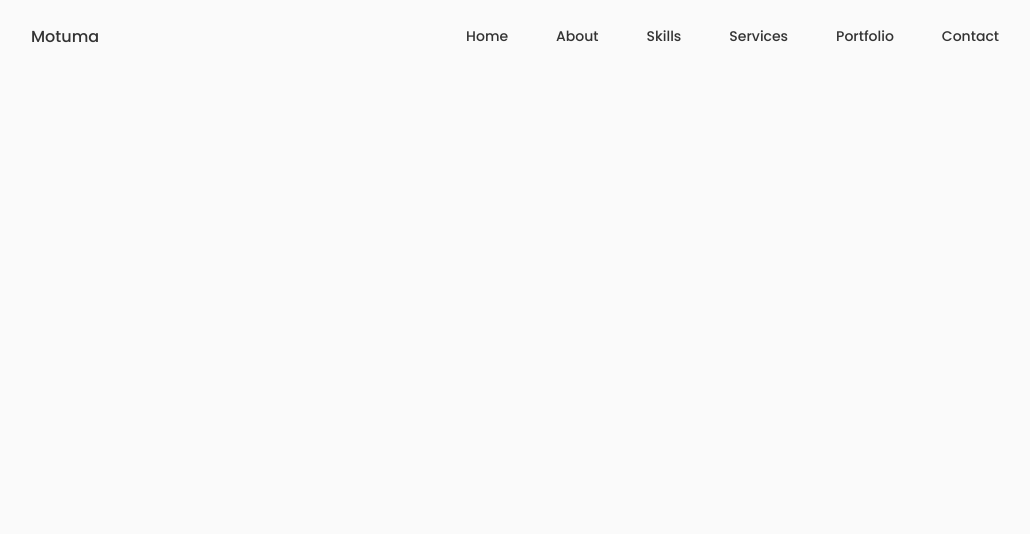
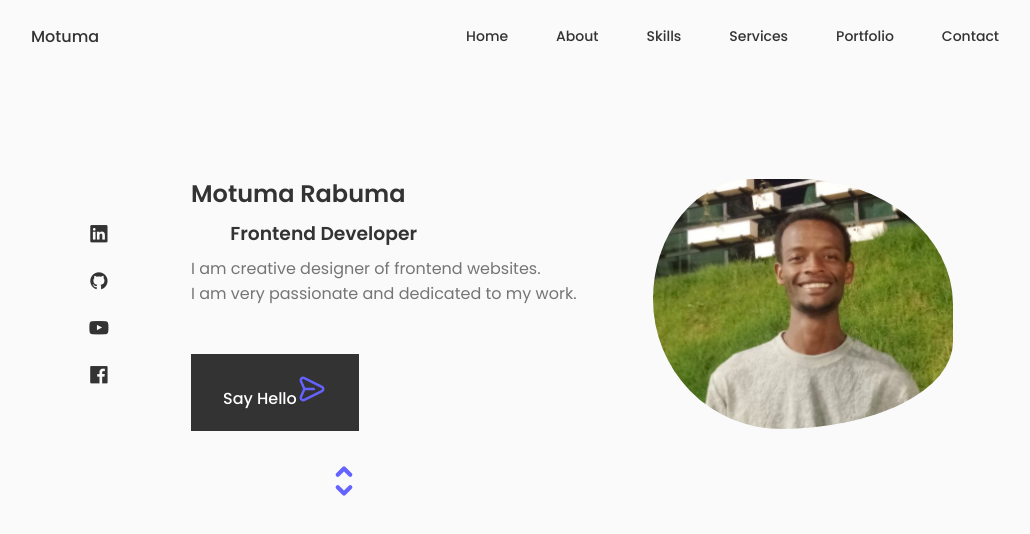
Before and after one commit to Motuma5200/portfolio, a React (Create React App) app: page / in a window 1280 px wide. Shown: the top 534 px of the page, without its empty margins (125-1155 px from the left). Built offline with nearby package versions, Linux system fonts and the light colour scheme.

Commit message:
Home is adjusted

```diff
--- a/src/App.css
+++ b/src/App.css
@@ -105,20 +105,21 @@ img{
 
 .section{
   padding: 6rem 0 2rem;
+
 }
 
-.section_tittle{
+.section-tittle{
   font-size: var(--h1-font-size);
   color: var(--tittle-color);
 }
 
-.section_subtittle{
+.section-subtittle{
   display: block;
   font-size: var(--small-font-size);
   margin-bottom: 4rem;
 }
 
-.section_tittle, .section_subtittle{
+.section-tittle, .section-subtittle{
   text-align: center;
 }
 
@@ -141,6 +142,7 @@ img{
   background-color: var(--tittle-color);
   padding: 1.25rem 2rem;
   font-weight: var(--font-medium);
+  color: #fff;
 }
 
 .button :hover {
--- a/src/App.js
+++ b/src/App.js
@@ -1,5 +1,6 @@
 import React from 'react';
 import Header from './Components/Top/Header'
+import Home from './Components/home/Home';
 
 import './App.css';
 
@@ -7,6 +8,11 @@ function App() {
   return (
     <>
       <Header/>
+
+      <main className='main'>
+      <Home/>
+      </main>
+
     </>
   );
 }
--- /dev/null
+++ b/src/Components/home/Data.jsx
@@ -0,0 +1,25 @@
+import React from 'react'
+
+function Data() {
+  return (
+
+    <div className="home-data">
+        <h1 className="home-tittle">Motuma Rabuma</h1>
+
+    <h3 className="home-subtittle">Frontend Developer</h3>
+
+    <p className="home-description">
+        I am creative designer of frontend websites.<br/>
+        I am very passionate and dedicated to my work.
+    </p>
+
+    <a href="#contact" className="button button_flex">Say Hello
+    <svg height={30} width={30} xmlns="http://www.w3.org/2000/svg" viewBox="0 0 24 24" id="message"><path fill="#6563FF" d="M20.34,9.32l-14-7a3,3,0,0,0-4.08,3.9l2.4,5.37h0a1.06,1.06,0,0,1,0,.82l-2.4,5.37A3,3,0,0,0,5,22a3.14,3.14,0,0,0,1.35-.32l14-7a3,3,0,0,0,0-5.36Zm-.89,3.57-14,7a1,1,0,0,1-1.35-1.3l2.39-5.37A2,2,0,0,0,6.57,13h6.89a1,1,0,0,0,0-2H6.57a2,2,0,0,0-.08-.22L4.1,5.41a1,1,0,0,1,1.35-1.3l14,7a1,1,0,0,1,0,1.78Z"></path></svg>
+
+    </a>
+    </div>
+
+  )
+}
+
+export default Data
--- /dev/null
+++ b/src/Components/home/Home.jsx
@@ -0,0 +1,27 @@
+import React from 'react'
+import './home.css'
+import Social from './Social'
+import Data from './Data'
+import ScrollHome from './ScrollHome'
+
+function Home() {
+  return (
+    <section className="home section" id="home">
+        <div className="home-container container grid">
+            <div className="home-content grid">
+                <Social/>
+
+                <div className="home-img"></div>
+
+                <Data/>
+            </div>
+            <div className="scroll">
+               <ScrollHome/>
+            </div>
+
+        </div>
+    </section>
+  )
+}
+
+export default Home
--- /dev/null
+++ b/src/Components/home/ScrollHome.jsx
@@ -0,0 +1,13 @@
+import React from 'react'
+
+function ScrollHome() {
+  return (
+    <div className='home-scroll-button'>
+      <a href="#about" className="home-scroll button-flex">
+      <svg height={50} xmlns="http://www.w3.org/2000/svg" viewBox="0 0 24 24" id="direction"><path fill="#6563FF" d="M9.71,10.21,12,7.91l2.29,2.3a1,1,0,0,0,1.42,0,1,1,0,0,0,0-1.42l-3-3a1,1,0,0,0-1.42,0l-3,3a1,1,0,0,0,1.42,1.42Zm4.58,4.58L12,17.09l-2.29-2.3a1,1,0,0,0-1.42,1.42l3,3a1,1,0,0,0,1.42,0l3-3a1,1,0,0,0-1.42-1.42Z"></path></svg>
+      </a>
+    </div>
+  )
+}
+
+export default ScrollHome
--- /dev/null
+++ b/src/Components/home/Social.jsx
@@ -0,0 +1,30 @@
+import React from 'react'
+
+function Social() {
+  return (
+   <div className="home-social">
+    <a href="www.linkedin.com/in/motuma-rabuma-002364333"
+     className="home-social-icon" target='_black'>
+    <i class="uil uil-linkedin"></i>
+    </a>
+
+    <a href="https://github.com/Motuma5200"
+    className="home-social-icon" target='_black'>
+    <i class="uil uil-github"></i>
+    </a>
+
+    <a href="https://www.youtube.com/@MoaJiruu"
+    className="home-social-icon" target='_black'>
+    <i class="uil uil-youtube"></i>
+    </a>
+
+    <a href="https://web.facebook.com/motuma.rebuma"
+     className="home-social-icon" target='_black'>
+    <i class="uil uil-facebook"></i>
+    </a>
+   </div>
+
+)
+}
+
+export default Social
--- /dev/null
+++ b/src/Components/home/home.css
@@ -0,0 +1,79 @@
+.home-container{
+    row-gap: 3rem;
+}
+
+.home-content{
+    grid-template-columns: 136px repeat(2, 1fr);
+    padding-top: 5rem;
+    column-gap: 2rem;
+    align-items: center;
+}
+
+.home-social{
+    display: grid;
+    grid-template-columns: max-content;
+    row-gap: 1rem;
+    justify-content: center
+    ;
+
+}
+
+.home-social-icon{
+    font-size: 1.3rem;
+    color: var(--tittle-color);
+}
+
+.home-social-icon :hover{
+    color: var(--tittle-color-dark);
+
+}
+
+.home-tittle{
+
+    margin-bottom: var(--mb-0-5);
+}
+
+.home-subtittle{
+    padding-left: 3cap;
+    margin-bottom: var(--mb-0-5);
+}
+
+.home-description{
+    max-width: 400px;
+    margin-bottom: var(--mb-3);
+
+}
+
+ .home-scroll{
+    margin-left: 18rem;
+    padding-top: 5rem;
+ }
+
+.home-img{
+    background-image: url(../../assets/moti.jpg);
+    background-repeat: no-repeat;
+    background-size: cover;
+    background-position: center;
+    box-shadow: inset 0 0 0 9px rgb(255, 255, 255 /30%);
+    order: 1;
+    justify-self: center;
+    width: 300px;
+    height: 250px;
+    animation: profile-aniamation 10s ease-in-out infinite 2s;
+}
+
+@keyframes profile-aniamation{
+
+    0%{
+        border-radius: 60% 40% 30% 70% / 60% 30% 70% 40%;
+    }
+
+    50%{
+        border-radius: 30% 60% 70% 40% / 50% 60% 30% 60%;
+    }
+
+   100%{
+        border-radius: 60% 40% 30% 70% / 60% 30% 70% 40%;
+    }
+
+}
```
Also changed, not shown: src/assets/direction.svg (added), src/assets/message.svg (added).
